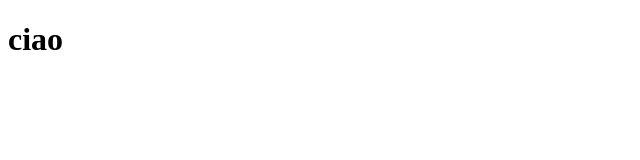
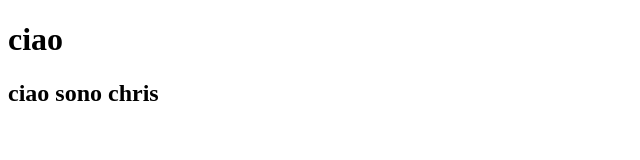
Before and after one commit to chri3092/prova2, a plain HTML site: page index.html in a window 1280 px wide. Shown: the whole page, without its empty margins (0-640 px from the left). Drawn offline with Linux system fonts and the light colour scheme.

Commit message:
ciao sono chris

```diff
--- a/index.html
+++ b/index.html
@@ -8,5 +8,6 @@
 </head>
 <body>
     <h1>ciao</h1>
+    <h2>ciao sono chris</h2>
 </body>
 </html>
```
